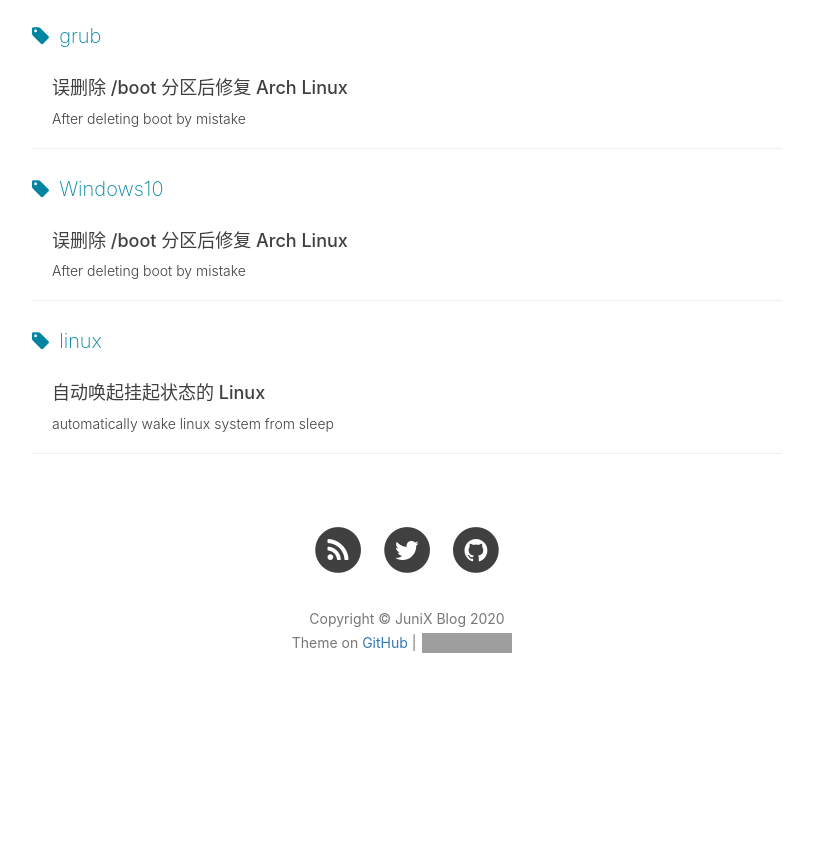
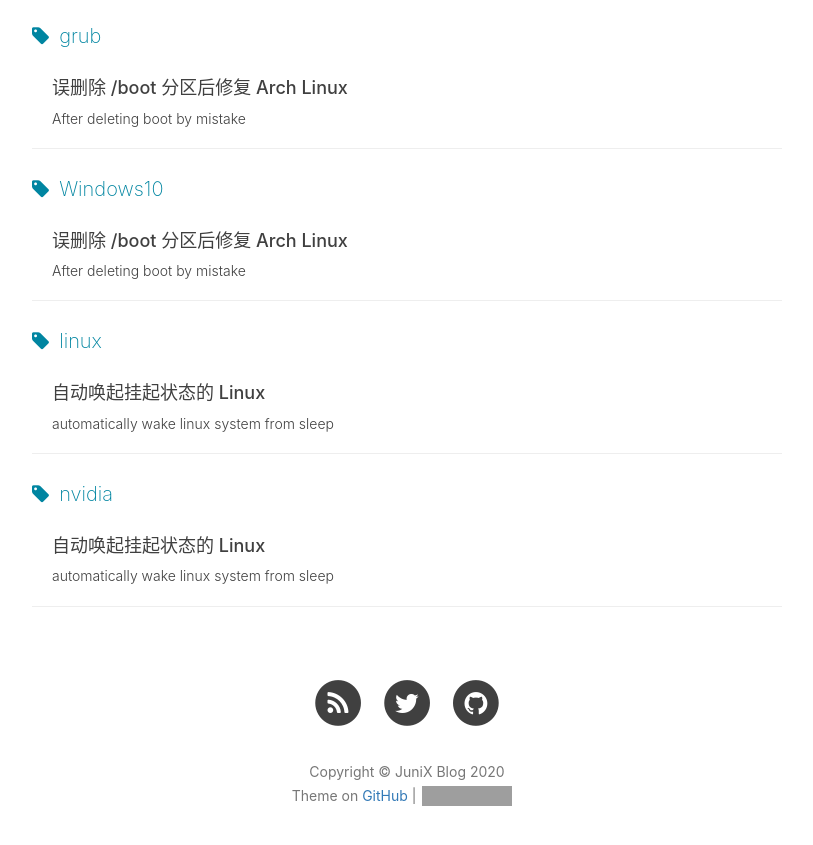
Before and after one commit to junyixu/junyixu.github.io, a Jekyll site: the page built from tags.html, in a window 1280 px wide and 900 px high, scrolled down 2092 px. Shown: the top 845 px of the window, without its empty margins (233-1046 px from the left). Built offline with Jekyll 4.4.1, drawn with Linux system fonts in a browser that asks for light colours; nearby versions of some CDN libraries; comment, search, counter and statistics services are not loaded; before the commit the page ends 2839 px from its top, so only the background shows below that; grey boxes are pictures that could not be loaded.

Commit message:
更新博客

````diff
--- a/_posts/2020-04-06-automatically-wake-linux-system-from-sleep.md
+++ b/_posts/2020-04-06-automatically-wake-linux-system-from-sleep.md
@@ -4,10 +4,11 @@
 subtitle: automatically wake linux system from sleep
 date: 2020-04-06 12:13:39
 author:   junyi
-header-img: img/post-bg-coffee.jpeg
+header-img: img/Penguins.jpeg
 catalog: true
 tags:
 - linux
+- nvidia
 ---
 
 博客长草了，来水一篇。
@@ -46,6 +47,9 @@
 WantedBy=default.target
 ```
 ```
+# vim /etc/systemd/system/wake.timer
+```
+```
 [Unit]
 Description=Run wake at 23.58 daily
 
````
